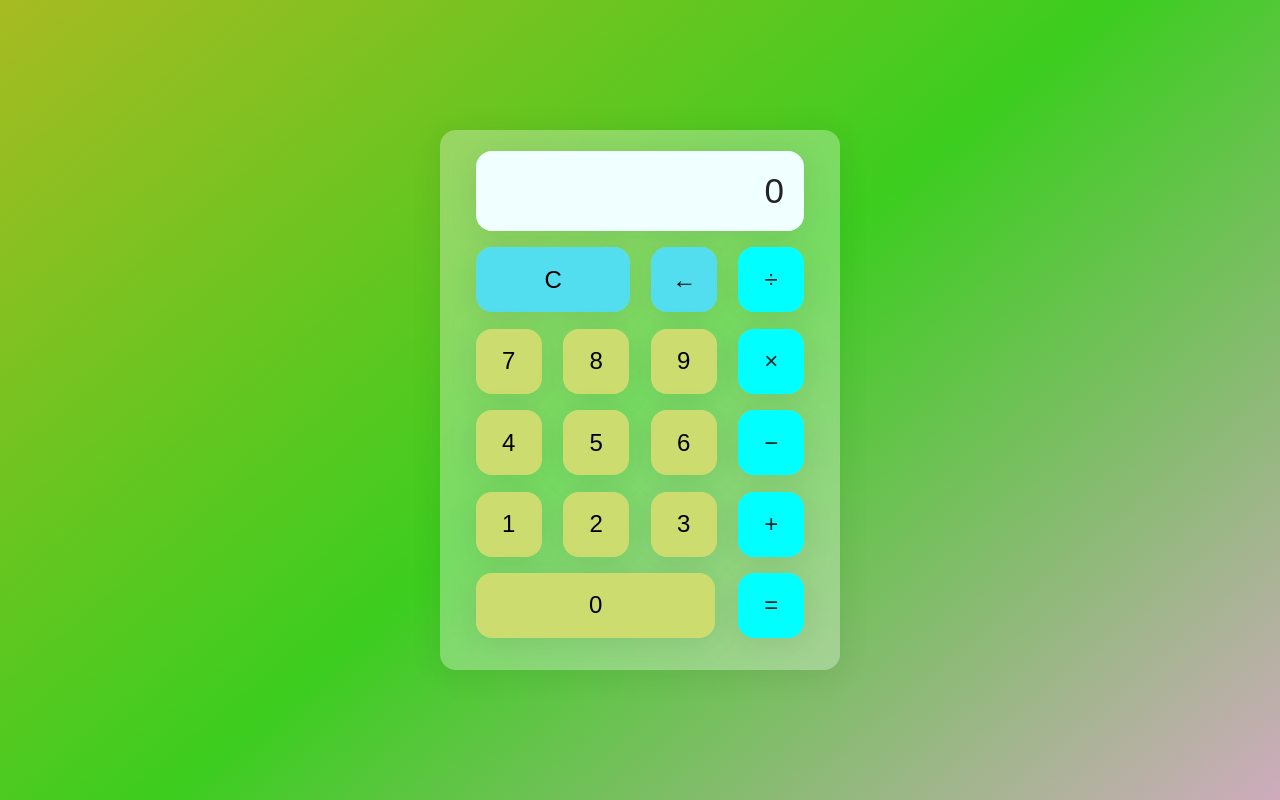
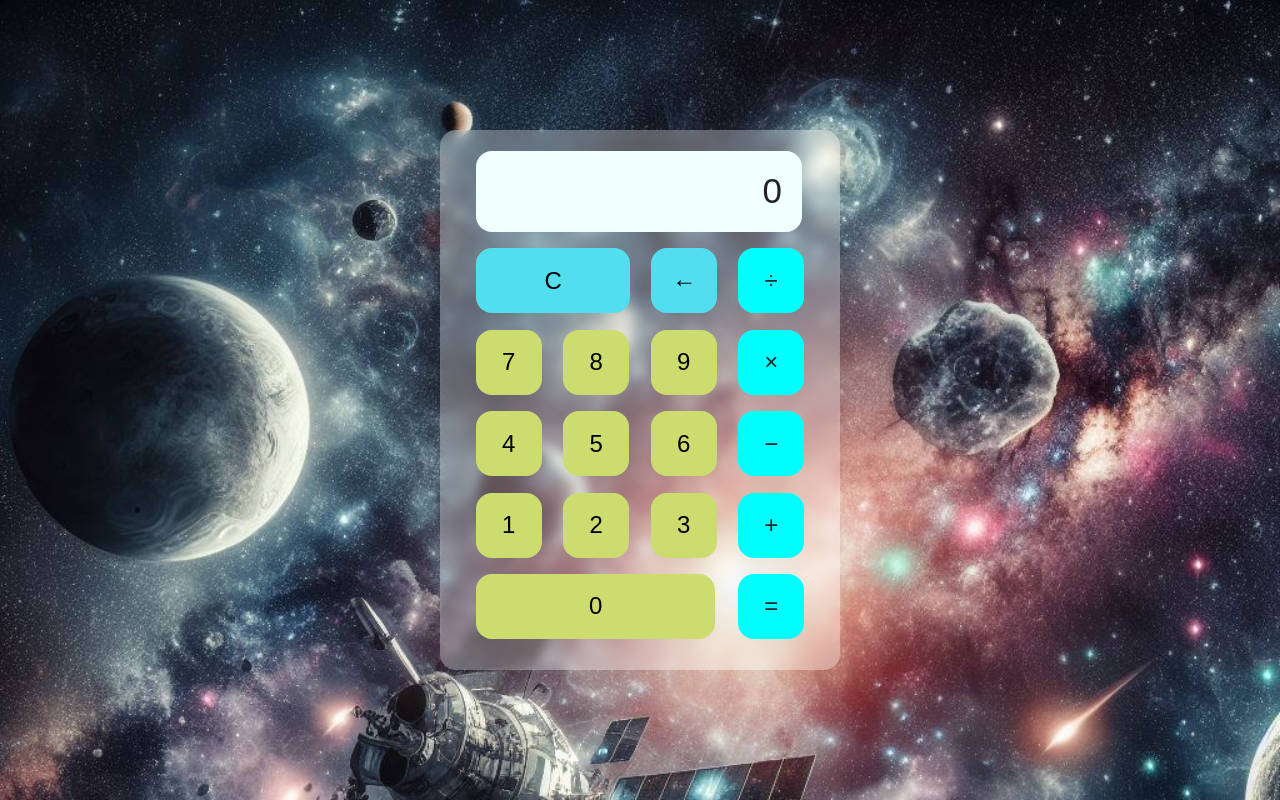
Before and after one commit to esteemws203/CalculatorEWS, a plain HTML site: page index.html in a window 1280 px wide. Drawn offline with Linux system fonts and the light colour scheme.

Commit message:
Update 1

```diff
--- a/style.css
+++ b/style.css
@@ -21,7 +21,10 @@ html {
 }
 
 body {
-    background: linear-gradient(320deg, #ceabbd,#3ccd1f, #a7bb22);
+    /* background: linear-gradient(320deg, #ceabbd,#3ccd1f, #a7bb22); */
+    background-image: url(./images/OIG.jpg);
+    background-repeat: no-repeat;
+    background-size: cover;
     display: flex;
     font-family: 'Dosis', sans-serif;
     font-display: swap;
@@ -54,6 +57,8 @@ body {
     overflow: auto;
     padding: 20px;
     text-align: right;
+    width: 326px;
+    height: 81px;
 }
 
 .calc-button-row {
@@ -72,8 +77,8 @@ body {
    box-shadow : var(--box-shadow);
    flex-basis :20%;
    font-family : inherit;
-   font-size :24px ;
-   height :65px ;
+   font-size :24px;
+   height :65px;
 }
 
 .calc-button:last-child {
@@ -113,6 +118,7 @@ body {
 
 .del {
     background-color: rgb(83, 222, 240);
+    padding-bottom: 3px;
 }
 
 .triple {
```
Also changed, not shown: script.js (+39 -0 lines), images/OIG.jpg (added).
